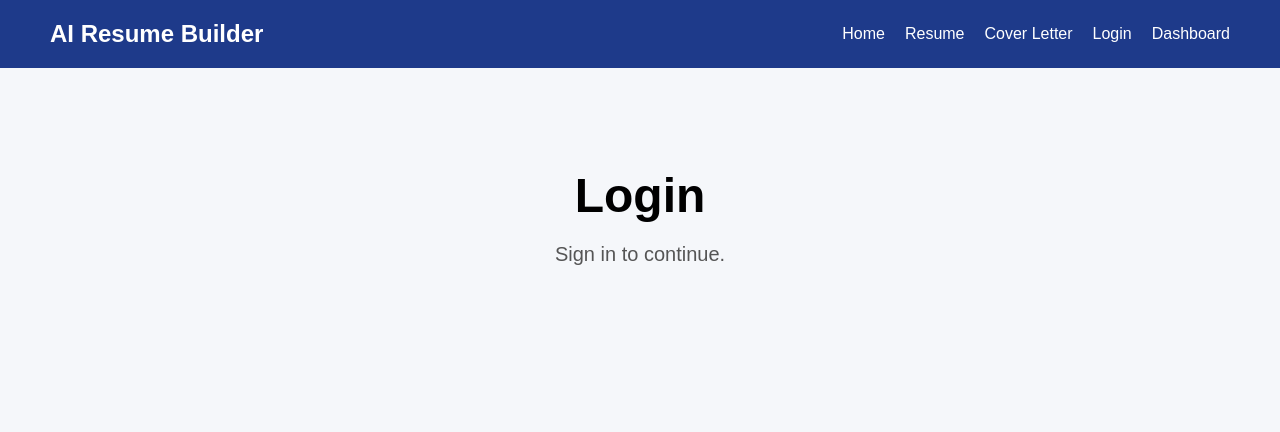
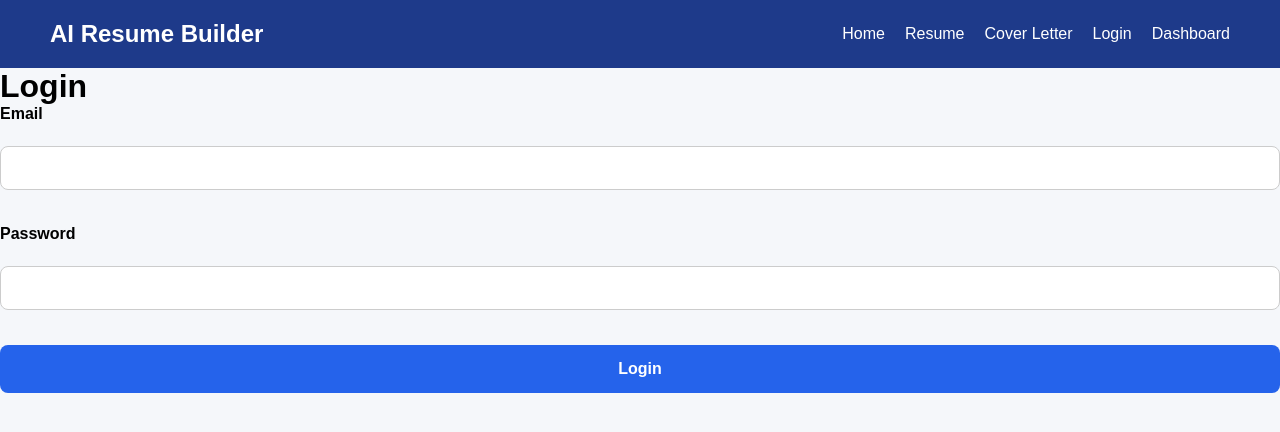
Before and after one commit to Saint-dev-svg/AI-Resume-Builder, a Flask app: page /login in a window 1280 px wide. Shown: the top 432 px of the page. Run offline with Flask 3, Linux system fonts and the light colour scheme.

Commit message:
feat: Implement user login authentication

```diff
--- a/app.py
+++ b/app.py
@@ -1,5 +1,5 @@
 from flask import Flask, render_template, request, redirect, url_for, send_file
-from werkzeug.security import generate_password_hash
+from werkzeug.security import generate_password_hash, check_password_hash
 from ai_helper import generate_summary
 from config import Config
 from pdf_generator import create_resume_pdf
@@ -96,9 +96,22 @@ def resume():
 def cover_letter():
     return render_template("cover_letter.html", title = "Cover Letter")
 
-@app.route("/login")
+@app.route("/login", methods=["GET", "POST"])
 def login():
-    return render_template("login.html", title = "Login")
+
+    if request.method == "POST":
+
+        email = request.form["email"]
+        password = request.form["password"]
+
+        user = get_user_by_email(email)
+
+        if user and check_password_hash(user[3], password):
+            return redirect(url_for("dashboard"))
+
+        return "Invalid email or password."
+
+    return render_template("login.html")
 
 @app.route("/download")
 def download_resume():
--- a/templates/login.html
+++ b/templates/login.html
@@ -2,12 +2,18 @@
 
 {% block content %}
 
-<section class="hero">
+<h1>Login</h1>
 
-    <h1>Login</h1>
+<form method="POST">
 
-    <p>Sign in to continue.</p>
+    <label>Email</label>
+    <input type="email" name="email" required>
 
-</section>
+    <label>Password</label>
+    <input type="password" name="password" required>
+
+    <button type="submit">Login</button>
+
+</form>
 
 {% endblock %}
```
